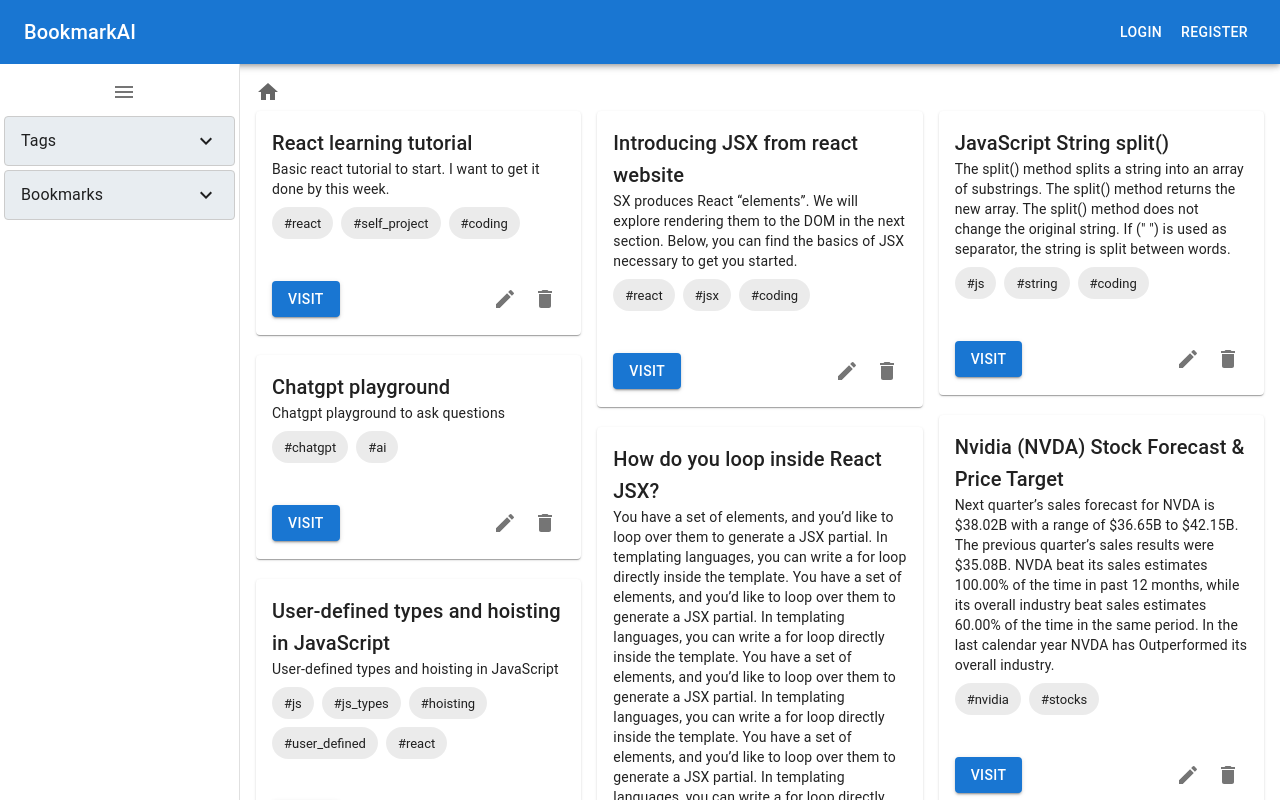
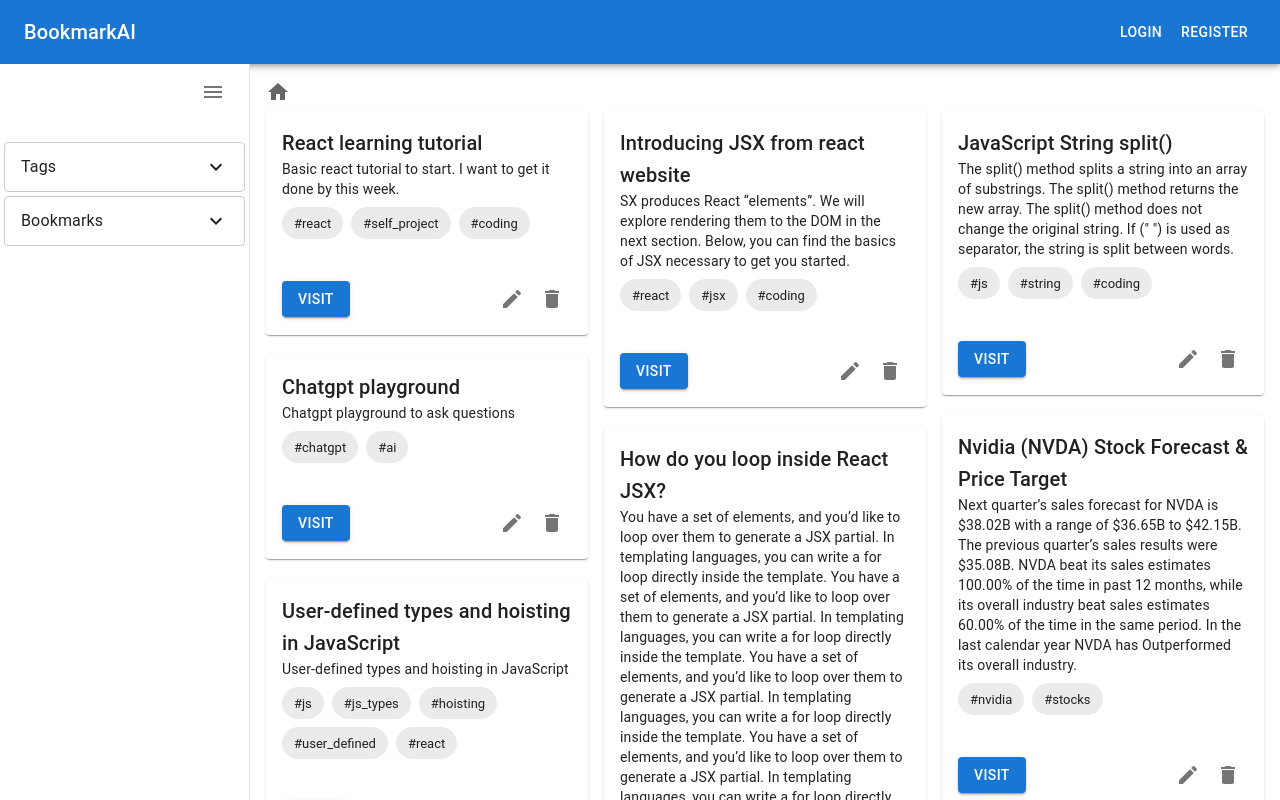
Before and after one commit to ab1hi2shek/BookmarkAIFrontend, a React (Vite) app: page / in a window 1280 px wide. Both pictures are taken after a click on the button 29 px from the left and 84 px from the top of the page. Shown: the top 800 px of the page. Built offline with nearby package versions, Linux system fonts and the light colour scheme.

Commit message:
Expandable tags and bookmarks list 1

```diff
--- a/src/components/Sidebar.jsx
+++ b/src/components/Sidebar.jsx
@@ -24,10 +24,10 @@ const SideBar = ({ onCloseSidebar, onBookmarkClick }) => {
             variant="persistent"
             open={true}
             sx={{
-                width: 240, // Fixed width for the sidebar
+                width: 250, // Fixed width for the sidebar
                 flexShrink: 0,
                 '& .MuiDrawer-paper': {
-                    width: 240, // Fixed width for the sidebar
+                    width: 250, // Fixed width for the sidebar
                     boxSizing: 'border-box',
                     marginTop: '64px', // Adjust based on header height
                     marginBottom: '64px',
@@ -35,12 +35,11 @@ const SideBar = ({ onCloseSidebar, onBookmarkClick }) => {
                 },
             }}
         >
-            <IconButton
-                onClick={onCloseSidebar}
-                sx={{ position: 'relative', top: 8, left: 8, zIndex: 1200 }}
-            >
-                <MenuIcon />
-            </IconButton>
+            <Box sx={{ display: 'flex', justifyContent: 'flex-end', padding: '8px', marginBottom: '10px' }}>
+                <IconButton onClick={onCloseSidebar} sx={{ borderRadius: 0 }}>
+                    <MenuIcon />
+                </IconButton>
+            </Box>
 
             <List sx={{ marginBottom: '100px' }}>
                 {/* Tags Section with Expand/Collapse */}
@@ -48,8 +47,7 @@ const SideBar = ({ onCloseSidebar, onBookmarkClick }) => {
                     button
                     onClick={handleToggleTags}
                     sx={{
-                        backgroundColor: '#e8edf1',
-                        border: '1px solid #ccc', // Light border
+                        border: '0.2px solid #ccc', // Light border
                         borderRadius: 1,
                         margin: '4px',
                     }}
@@ -66,8 +64,7 @@ const SideBar = ({ onCloseSidebar, onBookmarkClick }) => {
                     button
                     onClick={handleToggleBookmarks}
                     sx={{
-                        backgroundColor: '#e8edf1',
-                        border: '1px solid #ccc', // Light border
+                        border: '0.2px solid #ccc', // Light border
                         borderRadius: 1,
                         margin: '4px',
                     }}
```
